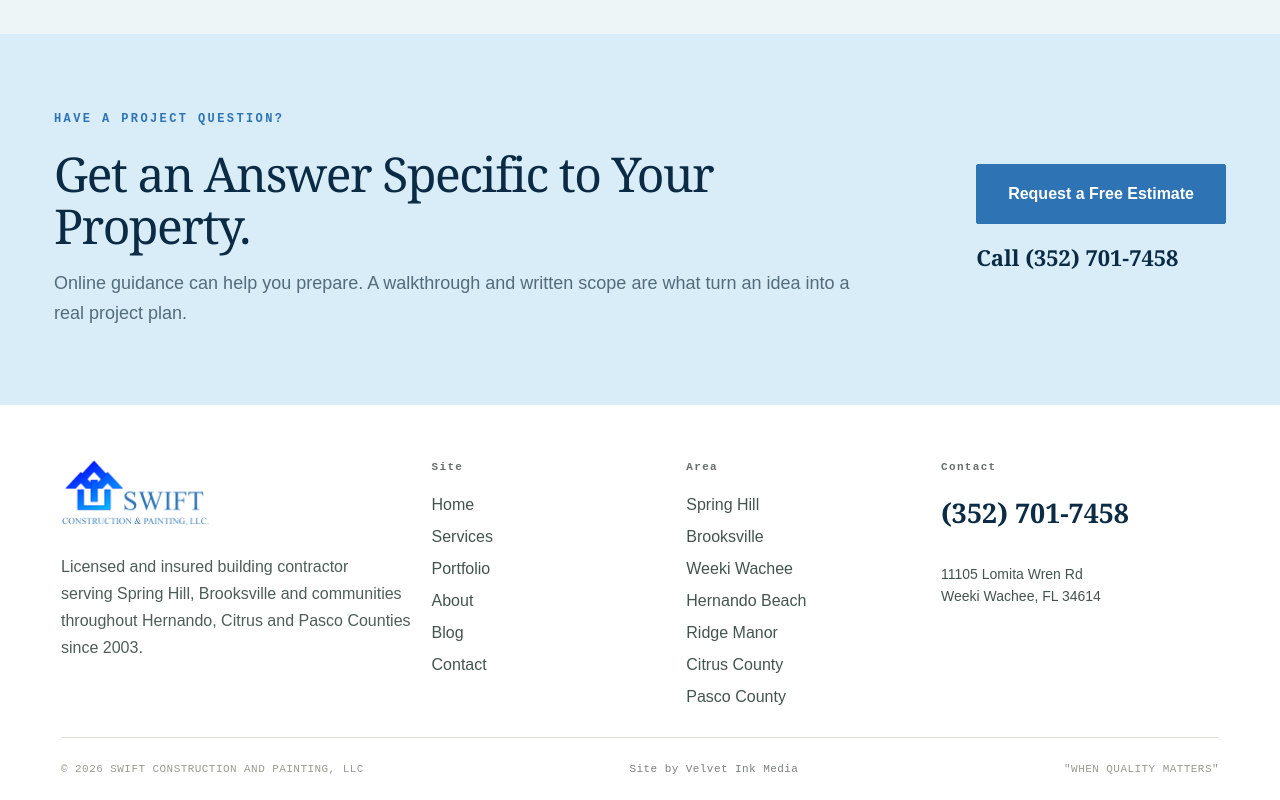
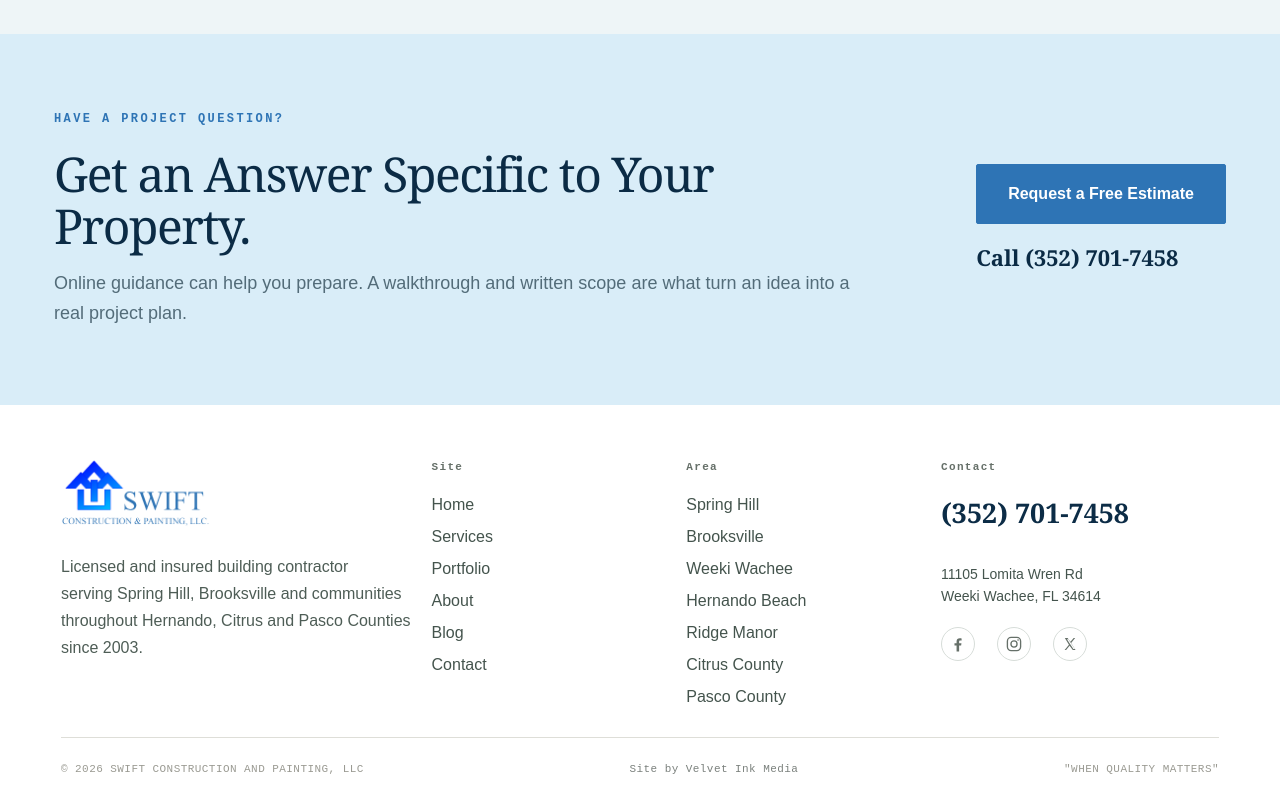
Before and after one commit to stylus1274/swift, a Next.js app: page /blog in a window 1280 px wide. Shown: the part 5889-6689 px from the top of the page. Built offline with nearby package versions, Linux system fonts and the light colour scheme.

Commit message:
Add social links to shared footer

```diff
--- a/components/SiteFooter.tsx
+++ b/components/SiteFooter.tsx
@@ -18,6 +18,17 @@ export default function SiteFooter() {
           <h3>Contact</h3>
           <a className="footer-phone" href="tel:3527017458">(352) 701-7458</a>
           <address className="footer-address">11105 Lomita Wren Rd<br />Weeki Wachee, FL 34614</address>
+          <div className="footer-socials" aria-label="Swift Construction and Painting social media">
+            <a href="https://www.facebook.com/people/Swift-Construction-Painting-LLC/100063517870920/" target="_blank" rel="noopener noreferrer" aria-label="Swift Construction and Painting on Facebook">
+              <svg viewBox="0 0 24 24" aria-hidden="true"><path d="M13.5 22v-8h2.7l.4-3.1h-3.1V8.9c0-.9.3-1.6 1.6-1.6h1.7V4.5c-.3 0-1.3-.1-2.5-.1-2.5 0-4.2 1.5-4.2 4.3v2.2H7.3V14h2.8v8h3.4Z" fill="currentColor" /></svg>
+            </a>
+            <a href="https://www.instagram.com/Swiftconstructionandpainting/" target="_blank" rel="noopener noreferrer" aria-label="Swift Construction and Painting on Instagram">
+              <svg viewBox="0 0 24 24" aria-hidden="true"><rect x="3.2" y="3.2" width="17.6" height="17.6" rx="5" fill="none" stroke="currentColor" strokeWidth="1.8"/><circle cx="12" cy="12" r="4.1" fill="none" stroke="currentColor" strokeWidth="1.8"/><circle cx="17.4" cy="6.7" r="1.1" fill="currentColor"/></svg>
+            </a>
+            <a href="https://x.com/Swift_FL" target="_blank" rel="noopener noreferrer" aria-label="Swift Construction and Painting on X">
+              <svg viewBox="0 0 24 24" aria-hidden="true"><path d="M5.1 4h3.7l3.8 5.1L16.9 4h2l-5.4 6.5L19.4 20h-3.7l-4.2-5.7L6.8 20h-2l5.8-7.1L5.1 4Zm2.8 1.5 8.6 13h1.9l-8.6-13H7.9Z" fill="currentColor" /></svg>
+            </a>
+          </div>
         </div>
       </div>
       <div className="footer-bottom">
@@ -25,6 +36,13 @@ export default function SiteFooter() {
         <a className="site-credit" href="http://velvetinkmedia.com/">Site by Velvet Ink Media</a>
         <span>"WHEN QUALITY MATTERS"</span>
       </div>
+      <style>{`
+        .footer-socials { margin-top: 14px; display: flex; align-items: center; gap: 12px; }
+        .footer-socials a { width: 34px; height: 34px; display: inline-flex; align-items: center; justify-content: center; border: 1px solid #d7ddd9; border-radius: 50%; color: #667069; transition: color .2s ease, border-color .2s ease, background-color .2s ease, transform .2s ease; }
+        .footer-socials a:hover { color: #287fc3; border-color: #287fc3; background: #f4f9fd; transform: translateY(-1px); }
+        .footer-socials a:focus-visible { outline: 2px solid #287fc3; outline-offset: 3px; }
+        .footer-socials svg { width: 18px; height: 18px; display: block; }
+      `}</style>
     </footer>
   );
 }
```
